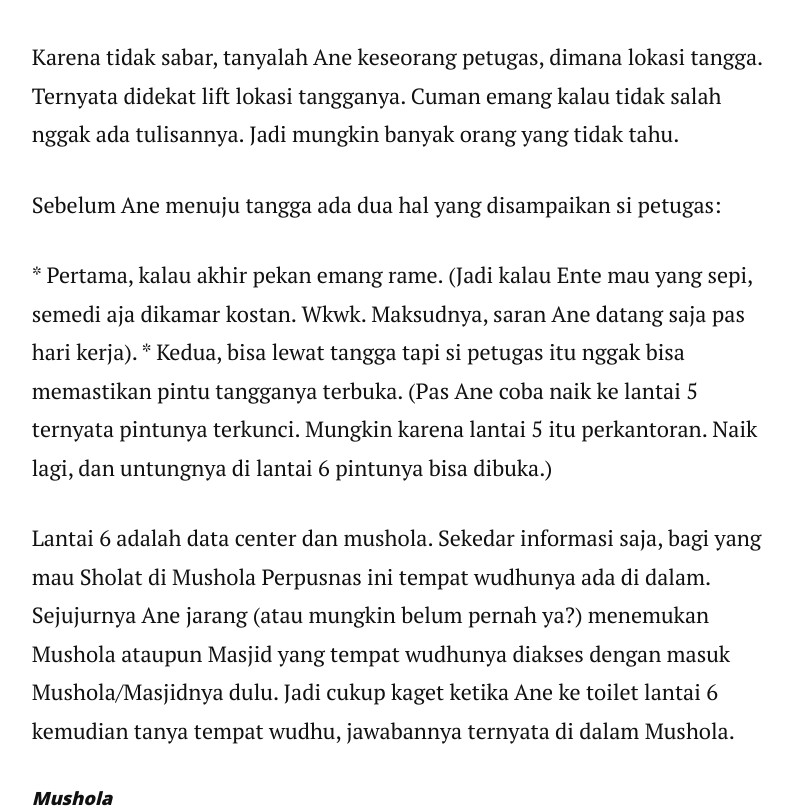
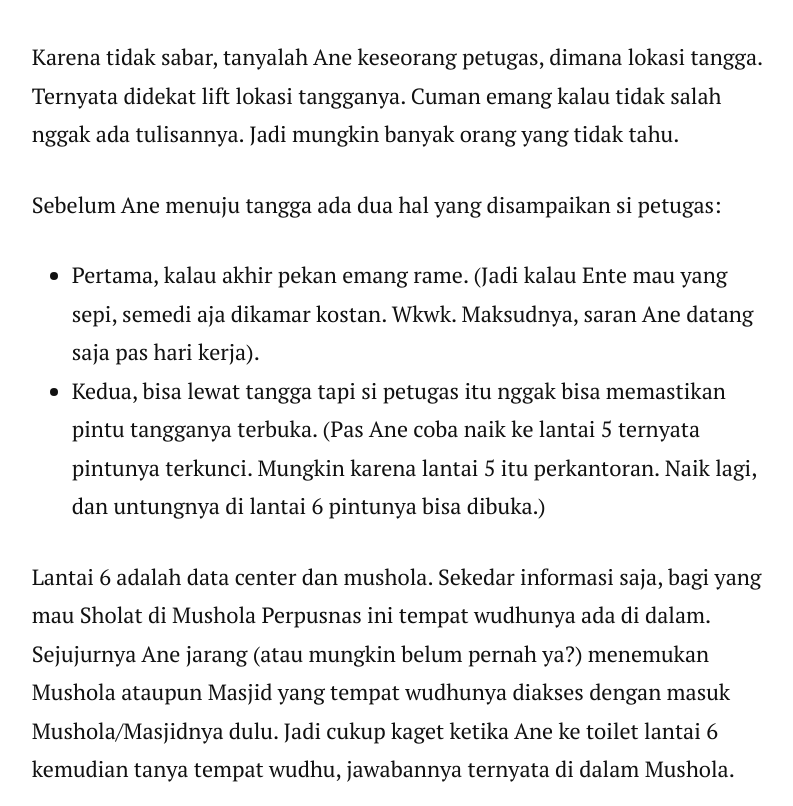
Before and after one commit to rifkifau/rifkifau.github.io, a Jekyll site: the page built from _posts/2019-02-05-kelaparan-di-perpustakaan-nasional.markdown, in a window 1280 px wide and 900 px high, scrolled down 8415 px, cut to the strip 0-806 px from the top of the window. Shown: the whole strip, without its empty margins (237-1030 px from the left). Built offline with Jekyll 4.4.1, drawn with Linux system fonts in a browser that asks for light colours; nearby versions of some CDN libraries; comment, search, counter and statistics services are not loaded.

Commit message:
Update 2019-02-05-kelaparan-di-perpustakaan-nasional.markdown

```diff
--- a/_posts/2019-02-05-kelaparan-di-perpustakaan-nasional.markdown
+++ b/_posts/2019-02-05-kelaparan-di-perpustakaan-nasional.markdown
@@ -51,8 +51,14 @@ Karena tidak sabar, tanyalah Ane keseorang petugas, dimana lokasi tangga. Ternya
 Sebelum Ane menuju tangga ada dua hal yang disampaikan si petugas:
 </p>
 <p>
-* Pertama, kalau akhir pekan emang rame. (Jadi kalau Ente mau yang sepi, semedi aja dikamar kostan. Wkwk. Maksudnya, saran Ane datang saja pas hari kerja).
-* Kedua, bisa lewat tangga tapi si petugas itu nggak bisa memastikan pintu tangganya terbuka. (Pas Ane coba naik ke lantai 5 ternyata pintunya terkunci. Mungkin karena lantai 5 itu perkantoran. Naik lagi, dan untungnya di lantai 6 pintunya bisa dibuka.)
+<ul>
+<li>
+Pertama, kalau akhir pekan emang rame. (Jadi kalau Ente mau yang sepi, semedi aja dikamar kostan. Wkwk. Maksudnya, saran Ane datang saja pas hari kerja).
+</li>
+<li>
+Kedua, bisa lewat tangga tapi si petugas itu nggak bisa memastikan pintu tangganya terbuka. (Pas Ane coba naik ke lantai 5 ternyata pintunya terkunci. Mungkin karena lantai 5 itu perkantoran. Naik lagi, dan untungnya di lantai 6 pintunya bisa dibuka.)
+</li>
+</ul>
 </p>
 <p>
 Lantai 6 adalah data center dan mushola. Sekedar informasi saja, bagi yang mau Sholat di Mushola Perpusnas ini tempat wudhunya ada di dalam. Sejujurnya Ane jarang (atau mungkin belum pernah ya?) menemukan Mushola ataupun Masjid yang tempat wudhunya diakses dengan masuk Mushola/Masjidnya dulu. Jadi cukup kaget ketika Ane ke toilet lantai 6 kemudian tanya tempat wudhu, jawabannya ternyata di dalam Mushola.
```
